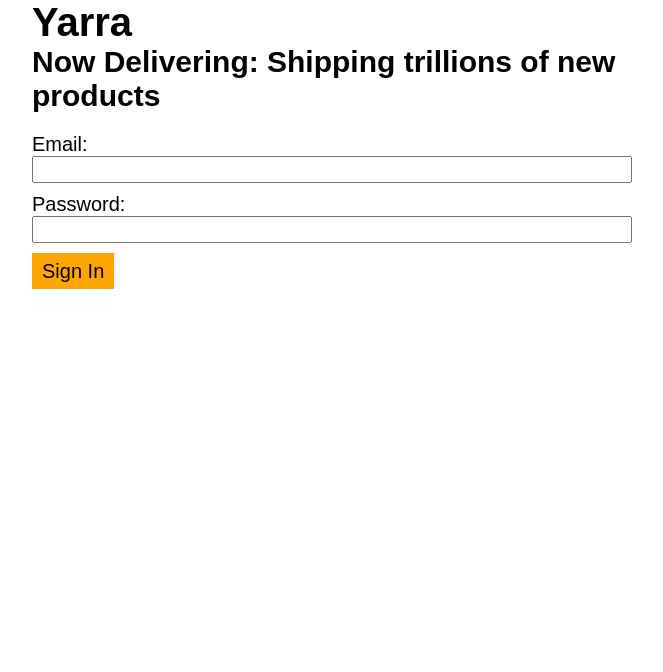
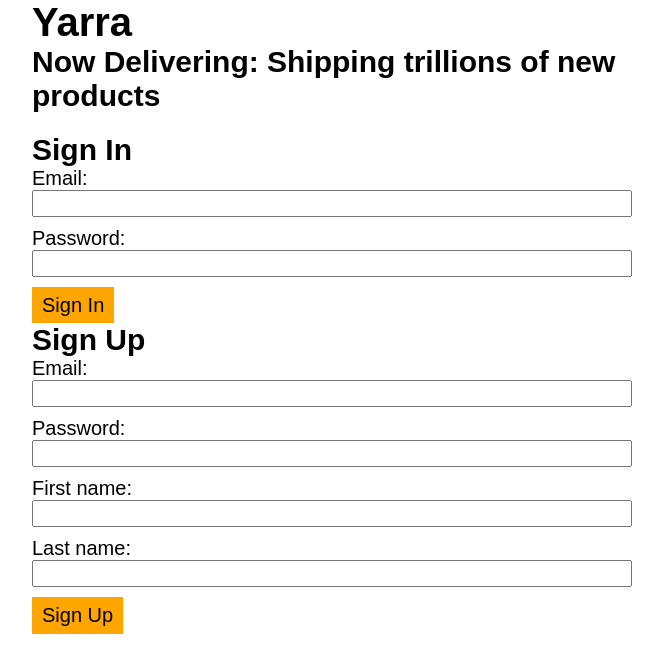
Before and after one commit to Coder-Academy-Patterns/yarra, a React (Create React App) app in the folder web/: page / in a window 1280 px wide. Shown: the top 672 px of the page, without its empty margins (308-971 px from the left). Built offline with nearby package versions, Linux system fonts and the light colour scheme; no server answers.

Commit message:
Add sign up form

```diff
--- a/web/src/App.js
+++ b/web/src/App.js
@@ -1,7 +1,8 @@
 import React, { Component } from 'react';
 import './App.css';
 import SignInForm from './components/SignInForm'
-import { signIn, signOutNow } from './api/auth'
+import SignUpForm from './components/SignUpForm'
+import { signIn, signUp, signOutNow } from './api/auth'
 import { listProducts } from './api/products'
 import { getDecodedToken } from './api/token'
 
@@ -15,6 +16,13 @@ class App extends Component {
     signIn({ email, password })
       .then((decodedToken) => {
         console.log('signed in', decodedToken)
+        this.setState({ decodedToken })
+      })
+  }
+
+  onSignUp = ({ email, password, firstName, lastName }) => {
+    signUp({ email, password, firstName, lastName })
+      .then((decodedToken) => {
         this.setState({ decodedToken })
       })
   }
@@ -43,9 +51,17 @@ class App extends Component {
               </button>
             </div>
           ) : (
-            <SignInForm
-              onSignIn={ this.onSignIn }
-            />
+            <div>
+              <h2>Sign In</h2>
+              <SignInForm
+                onSignIn={ this.onSignIn }
+              />
+
+              <h2>Sign Up</h2>
+              <SignUpForm
+                onSignUp={ this.onSignUp }
+              />
+            </div>
           )
         }
       </div>
--- a/web/src/api/auth.js
+++ b/web/src/api/auth.js
@@ -10,6 +10,15 @@ export function signIn({ email, password }) {
     })
 }
 
+export function signUp({ email, password, firstName, lastName }) {
+  return api.post('/auth/register', { email, password, firstName, lastName })
+    .then((res) => {
+      const token = res.data.token
+      setToken(token)
+      return getDecodedToken()
+    })
+}
+
 export function signOutNow() {
   // Forget the token
   setToken(null)
--- /dev/null
+++ b/web/src/components/SignUpForm.js
@@ -0,0 +1,67 @@
+import React from 'react'
+
+function SignUpForm({
+  onSignUp
+}) {
+  return (
+    <form
+      onSubmit={ (event) => {
+        // Prevent old-school form submission
+        event.preventDefault()
+
+        const form = event.target
+        const elements = form.elements // Allows looking up fields using their 'name' attributes
+        // Get entered values from fields
+        const email = elements.email.value
+        const password = elements.password.value
+        const firstName = elements.firstName.value
+        const lastName = elements.lastName.value
+
+        // Pass this information along to the parent component
+        onSignUp({ email, password, firstName, lastName })
+      } }
+    >
+      <label
+        className='mb-2'
+      >
+        {'Email: '}
+        <input
+          type='email'
+          name='email'
+        />
+      </label>
+      <label
+        className='mb-2'
+      >
+        {'Password: '}
+        <input
+          type='password'
+          name='password'
+        />
+      </label>
+      <label
+        className='mb-2'
+      >
+        {'First name: '}
+        <input
+          type='text'
+          name='firstName'
+        />
+      </label>
+      <label
+        className='mb-2'
+      >
+        {'Last name: '}
+        <input
+          type='text'
+          name='lastName'
+        />
+      </label>
+      <button>
+        Sign Up
+      </button>
+    </form>
+  )
+}
+
+export default SignUpForm
```
